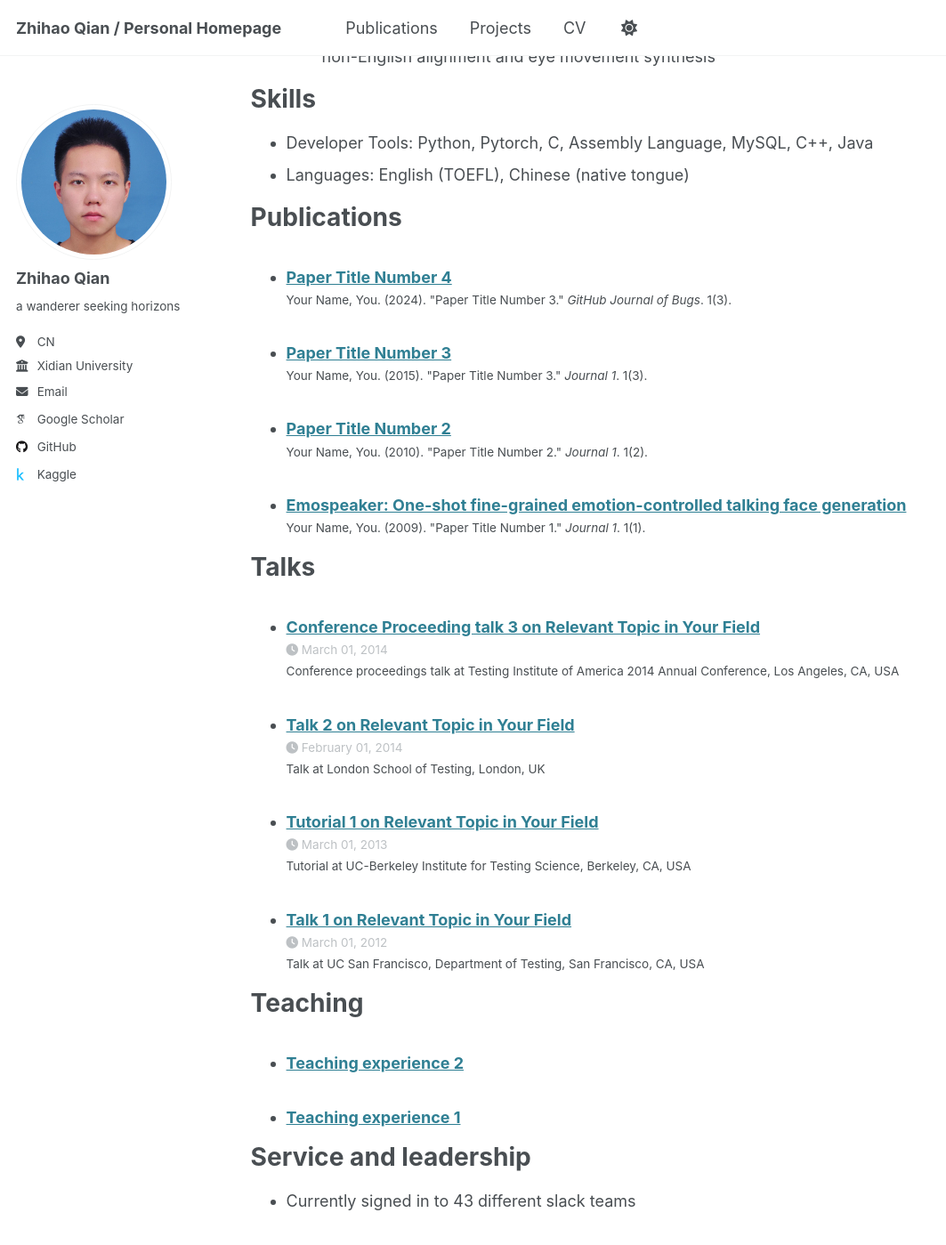
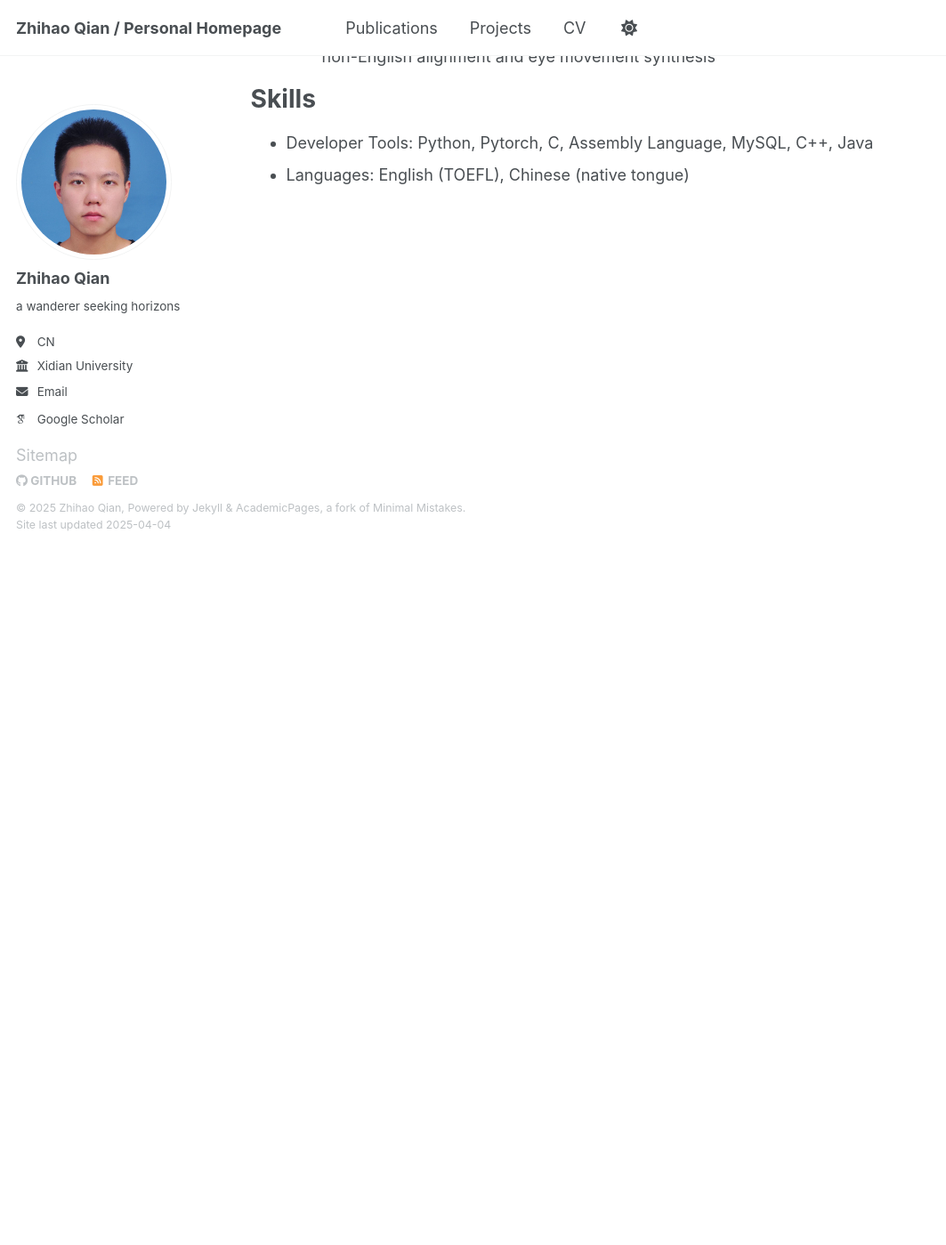
Before and after one commit to Dualego00/Dualego00.github.io, a Jekyll site: the page built from _pages/cv.md, in a window 1280 px wide and 1400 px high, scrolled down 1495 px. Shown: the whole window at 89% size, without its empty margins (0-1063 px from the left). Built offline with Jekyll 4.4.1, drawn with Linux system fonts in a browser that asks for light colours; some web fonts are replaced; after the commit the page ends 2112 px from its top, so only the background shows below that.

Commit message:
update: format project content and remove unnecessary sections from CV

```diff
--- a/_pages/cv.md
+++ b/_pages/cv.md
@@ -50,25 +50,3 @@
 ======
 * Developer Tools: Python, Pytorch, C, Assembly Language, MySQL, C++, Java
 * Languages: English (TOEFL), Chinese (native tongue)
-
-Publications
-======
-  <ul>{% for post in site.publications reversed %}
-    {% include archive-single-cv.html %}
-  {% endfor %}</ul>
-
-Talks
-======
-  <ul>{% for post in site.talks reversed %}
-    {% include archive-single-talk-cv.html  %}
-  {% endfor %}</ul>
-
-Teaching
-======
-  <ul>{% for post in site.teaching reversed %}
-    {% include archive-single-cv.html %}
-  {% endfor %}</ul>
-
-Service and leadership
-======
-* Currently signed in to 43 different slack teams
--- a/_pages/portfolio.html
+++ b/_pages/portfolio.html
@@ -18,7 +18,11 @@
     <strong>Public Transportation Management System - Android App Development</strong><br>
     <em>Team Leader</em><br>
     Oct. 2024 - Dec. 2024<br>
-    Led a team in developing a full-stack Android application for public transportation management, utilizing tools such as MySQL, Python, C++, and Qt Creator. Designed a low-redundancy relational database tailored to project needs, and implemented a user-friendly visual interface with strong human-computer interaction capabilities. Proposed a technical framework for lightweight management systems with similar structures, enabling easy expansion and portability across different use cases.
+    <ul>
+      <li>Led a team in developing a full-stack Android application for public transportation management, utilizing tools such as MySQL, Python, C++, and Qt Creator.</li>
+      <li>Designed a low-redundancy relational database tailored to project needs, and implemented a user-friendly visual interface with strong human-computer interaction capabilities.</li>
+      <li>Proposed a technical framework for lightweight management systems with similar structures, enabling easy expansion and portability across different use cases.</li>
+    </ul>
   </li>
 </ul>
 
```
